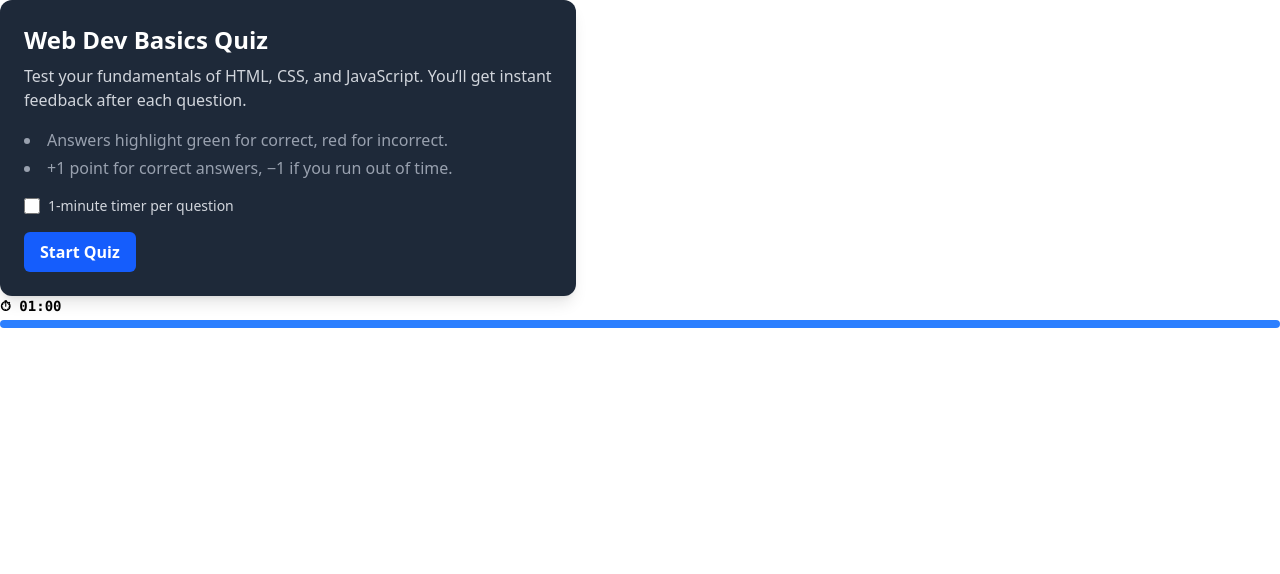
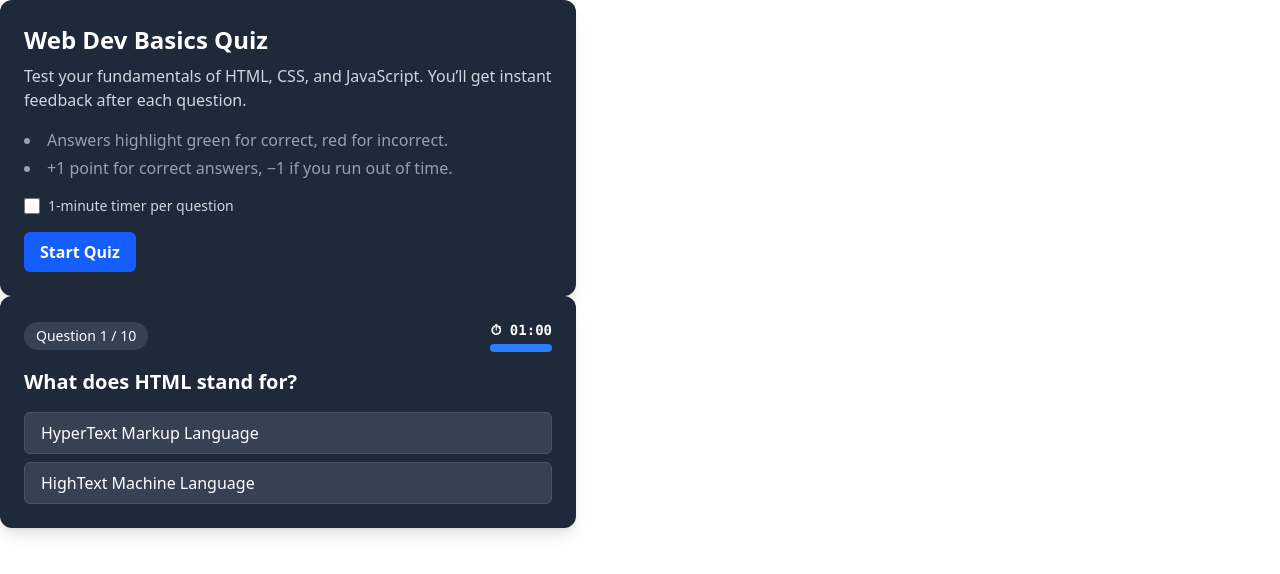
Before and after one commit to nurf21/quiz-app, a React (Vite) app: page / in a window 1280 px wide. Shown: the top 574 px of the page. Built offline with nearby package versions, Linux system fonts and the light colour scheme.

Commit message:
added QuestionCard component

```diff
--- a/src/App.jsx
+++ b/src/App.jsx
@@ -1,11 +1,24 @@
+import QuestionCard from "./components/QuestionCard";
 import StartScreen from "./components/StartScreen";
-import Timer from "./components/Timer";
 
 function App() {
   return (
     <>
       <StartScreen />
-      <Timer seconds={60} />
+      <QuestionCard
+        q={{
+          question: "What does HTML stand for?",
+          options: ["HyperText Markup Language", "HighText Machine Language"],
+          correctIndex: 0,
+        }}
+        index={0}
+        total={10}
+        selectedIndex={null}
+        onSelect={() => {}}
+        showAnswer={false}
+        useTimer={true}
+        timeLeft={60}
+      />
     </>
   );
 }
--- /dev/null
+++ b/src/components/QuestionCard.jsx
@@ -0,0 +1,70 @@
+import Timer from "./Timer";
+
+export default function QuestionCard({
+  q,
+  index,
+  total,
+  selectedIndex,
+  onSelect,
+  showAnswer,
+  useTimer,
+  timeLeft,
+}) {
+  return (
+    <div className="bg-gray-800 text-white p-6 rounded-xl shadow-lg max-w-xl w-full">
+      <div className="flex items-center justify-between mb-4">
+        <span className="text-sm bg-gray-700 px-3 py-1 rounded-full">
+          Question {index + 1} / {total}
+        </span>
+        {useTimer && <Timer seconds={timeLeft} />}
+      </div>
+
+      <h2 className="text-xl font-semibold mb-4">{q.question}</h2>
+
+      <div className="space-y-2">
+        {q.options.map((opt, i) => {
+          const isCorrect = i === q.correctIndex;
+          const isSelected = i === selectedIndex;
+
+          let classes =
+            "w-full text-left px-4 py-2 rounded-md border transition-colors ";
+          if (showAnswer) {
+            if (isCorrect) classes += "bg-green-600 border-green-500";
+            else if (isSelected && !isCorrect)
+              classes += "bg-red-600 border-red-500";
+            else classes += "bg-gray-700 border-gray-600";
+          } else {
+            classes += "bg-gray-700 border-gray-600 hover:bg-gray-600";
+          }
+
+          return (
+            <button
+              key={i}
+              className={classes}
+              onClick={() => onSelect(i)}
+              disabled={showAnswer}
+            >
+              {opt}
+            </button>
+          );
+        })}
+      </div>
+
+      {showAnswer && (
+        <div className="mt-4 p-3 rounded bg-gray-700 border border-gray-600 text-sm">
+          {selectedIndex === q.correctIndex ? (
+            <span className="text-green-400 font-semibold">Correct! 🎉</span>
+          ) : (
+            <span className="text-red-400 font-semibold">Incorrect.</span>
+          )}
+          <div className="text-gray-300 mt-1">
+            Correct answer: <strong>{q.options[q.correctIndex]}</strong>
+          </div>
+          {q.explanation && (
+            <p className="text-gray-400 mt-1">{q.explanation}</p>
+          )}
+        </div>
+      )}
+    </div>
+  );
+}
```
